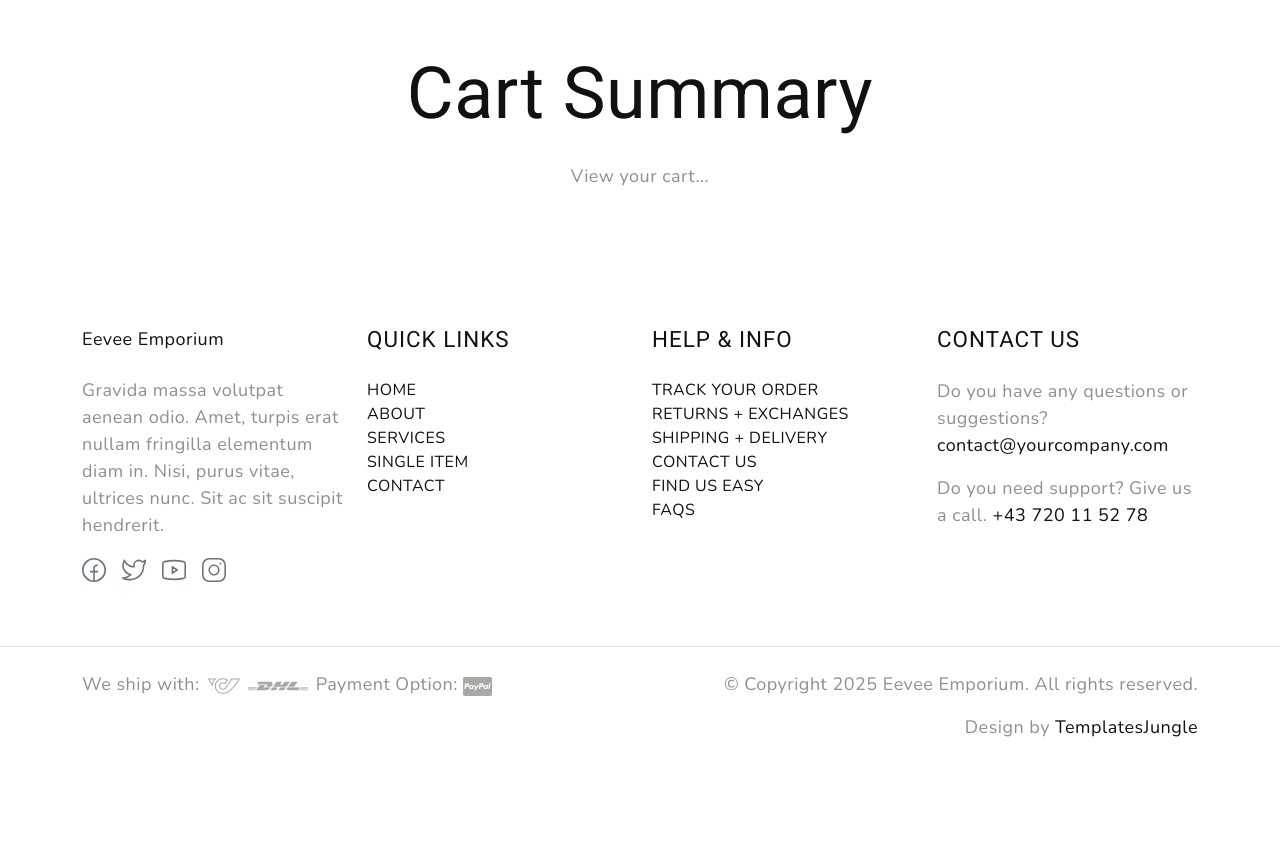
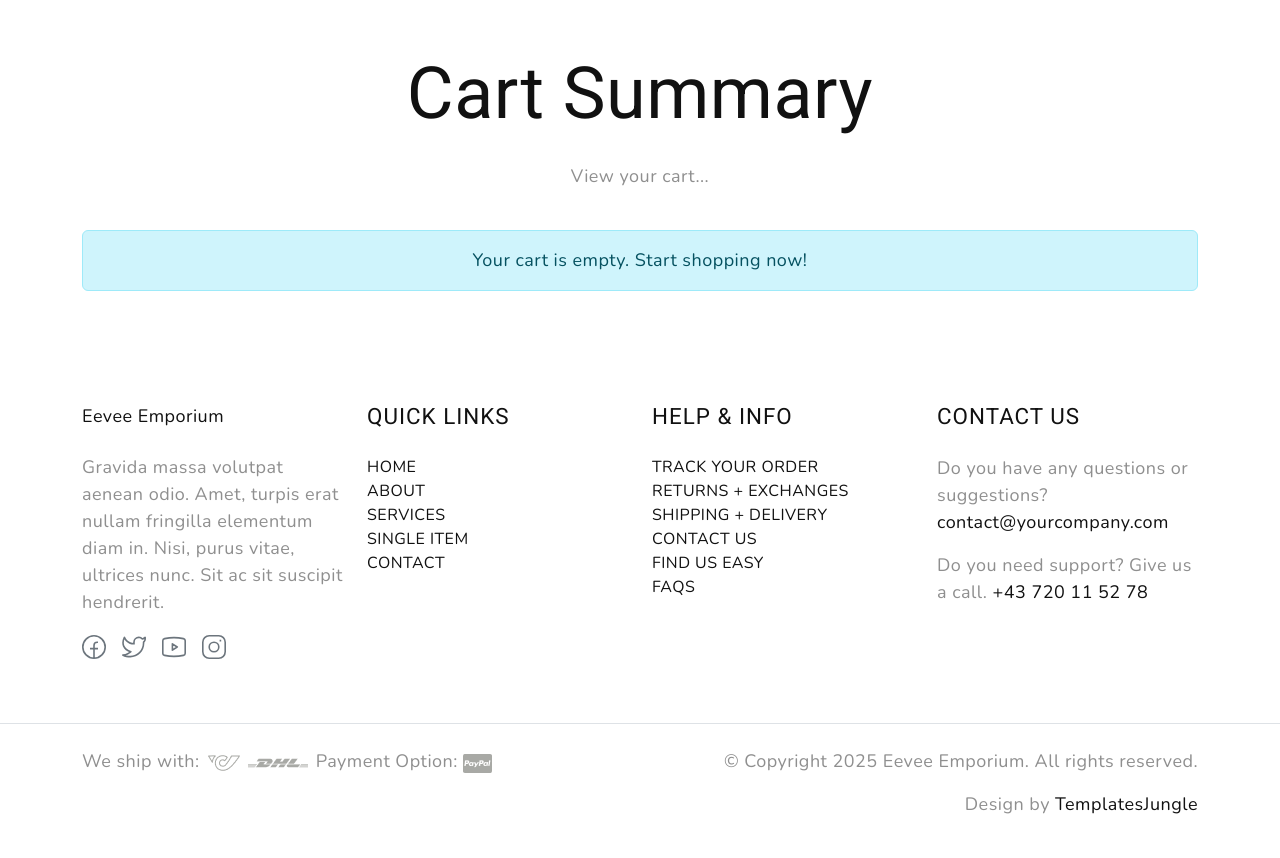
Before and after one commit to JaimieHemmings/eevee-emporium, a Django app: page /cart/ in a window 1280 px wide. Shown: the part 74-932 px from the top of the page. Before the commit the page ends 811 px from the top, so only its background shows below. Run offline with Django 5.2, Linux system fonts and the light colour scheme; tables that the repository leaves empty hold one stand-in row (values such as "Sample post").

Commit message:
add: cart summary

```diff
--- a/cart/cart.py
+++ b/cart/cart.py
@@ -1,3 +1,5 @@
+from store.models import Product
+
 class Cart():
     def __init__(self, request):
         """
@@ -14,7 +16,6 @@
         # Make available globally
         self.cart = cart
 
-
     def add(self, product):
         """
         Add a product to the cart.
@@ -23,17 +24,43 @@
         if product.id:
             product_id = str(product.id)
             if product_id not in self.cart:
-                self.cart[product_id] = {'quantity': 1, 'price': str(product.price)}
+                self.cart[product_id] = {
+                    'quantity': 1, 'price': str(product.price)
+                }
             else:
                 self.cart[product_id]['quantity'] += 1
             self.session.modified = True
         else:
             pass
 
-
     def __len__(self):
         """
         Return the total number of items in the cart.
         :return: Total number of items in the cart.
         """
-        return len(self.cart)
+        quantity = 0
+        for product in self.cart.keys():
+            quantity += self.cart[product]['quantity']
+        return quantity
+
+    def get_prods(self):
+        """
+        Iterate over the items in the cart.
+        :return: List of products in the cart with their details.
+        """
+        product_ids = self.cart.keys()
+        products = Product.objects.filter(id__in=product_ids)
+        # Create a list to hold products with their quantities
+        cart_products = []
+        for product in products:
+            prod_id = str(product.id)
+            cart_products.append({
+                'product': product,
+                'slug': product.slug,
+                'name': product.name,
+                'quantity': self.cart[prod_id]['quantity'],
+                'price': self.cart[prod_id]['price'],
+                'image': product.image.url if product.image else None,
+                'total': float(self.cart[prod_id]['price']) * self.cart[prod_id]['quantity']
+            })
+        return cart_products
--- a/cart/templates/cart_summary.html
+++ b/cart/templates/cart_summary.html
@@ -14,5 +14,69 @@
             <p>View your cart...</p>
         </div>
     </div>
+    <div class="row">
+        <div class="col-12">
+            {% if cart_products %}
+            <table class="table table-striped">
+                <thead class="thead-dark">
+                    <tr>
+                    <th>Product</th>
+                    <th class="d-none d-md-table-cell">Name</th>
+                    <th>Price</th>
+                    <th>Quantity</th>
+                    <th>Total</th>
+                    <th>Actions</th>
+                    </tr>
+                </thead>
+                <tbody>
+                    {% for item in cart_products %}
+                    <tr>
+                    <td>
+                        {% if item.image %}
+                        <a href="{% url 'product' item.slug %}">
+                            <img src="{{ item.image }}" alt="{{ item.name }}" class="img-thumbnail" style="max-width: 80px;">
+                        </a>
+                        {% else %}
+                        <span class="text-muted">No image</span>
+                        {% endif %}
+                    </td>
+                    <td class="d-none d-md-table-cell">{{ item.name }}</td>
+                    <td>${{ item.price }}</td>
+                    <td>
+                        <div class="input-group" style="max-width: 120px;">
+                        <div class="input-group-prepend">
+                            <button class="btn btn-outline-secondary btn-sm" type="button">-</button>
+                        </div>
+                        <input type="text" class="form-control text-center" value="{{ item.quantity }}">
+                        <div class="input-group-append">
+                            <button class="btn btn-outline-secondary btn-sm" type="button">+</button>
+                        </div>
+                        </div>
+                    </td>
+                    <td>${{ item.total }}</td>
+                    <td>
+                        <button class="btn btn-danger btn-sm remove-item" data-id="{{ item.product.id }}">
+                        <i class="fas fa-trash"></i> Remove
+                        </button>
+                    </td>
+                    </tr>
+                    {% endfor %}
+                </tbody>
+                <tfoot>
+                    <tr>
+                    <td colspan="4" class="text-right"><strong>Cart Total:</strong></td>
+                    <td>${{ cart_total }}</td>
+                    <td></td>
+                    </tr>
+                </tfoot>
+            </table>
+            {% else %}
+            <div class="alert alert-info text-center" role="alert">
+                Your cart is empty. Start shopping now!
+            </div>
+            {% endif %}
+
+        </div>
+    </div>
 </div>
 {% endblock %}
--- a/cart/views.py
+++ b/cart/views.py
@@ -2,12 +2,15 @@
 from .cart import Cart
 from store.models import Product
 from django.http import JsonResponse
+from django.contrib import messages
 
 def cart_summary(request):
     """
     Render the cart summary page.
     """
-    return render(request, 'cart_summary.html', {})
+    cart = Cart(request)
+    cart_products = cart.get_prods()
+    return render(request, 'cart_summary.html', {"cart_products": cart_products})
 
 
 def cart_add(request):
@@ -20,9 +23,12 @@
         product = get_object_or_404(Product, id=product_id)
         # Save to session
         cart.add(product=product)
+        # Get Cart Quantity
+        cart_quantity = cart.__len__()
         # Return JSON response
+        messages.success(request, f'{product.name} has been added to your cart.')
         response = JsonResponse(
-            {'product Name: ': product.name,'success': True}
+            {'qty: ': cart_quantity}
         )
     return response
 
--- a/store/templates/nav.html
+++ b/store/templates/nav.html
@@ -70,7 +70,7 @@
                 </li>
                 <li class="d-lg-none">
                   <a href="{% url 'cart_summary' %}" class="text-uppercase">
-                    Cart (<span class="cart-count" id="cart-quantity">0</span>)
+                    Cart (<span class="cart-count" id="cart-quantity_mobile">{{ cart|length }}</span>)
                   </a>
                 </li>
               </ul>
@@ -109,7 +109,7 @@
             </li>
             <li class="">
               <a href="{% url 'cart_summary' %}" class="text-uppercase">
-                Cart (<span class="cart-count" id="cart_quantity_mobile">0</span>)
+                Cart (<span class="cart-count" id="cart_quantity">{{ cart|length }}</span>)
               </a>
             </li>
           </ul>
--- a/store/templates/product.html
+++ b/store/templates/product.html
@@ -66,10 +66,6 @@
                 action: 'post',
             },
 
-            success: function(json){
-                console.log(json);
-            },
-
             error: function(xhr, errmsg, err) {
                 console.log(xhr.status + ": " + xhr.responseText);
                 alert(`An error occurred while adding the item to the cart.`);
```
